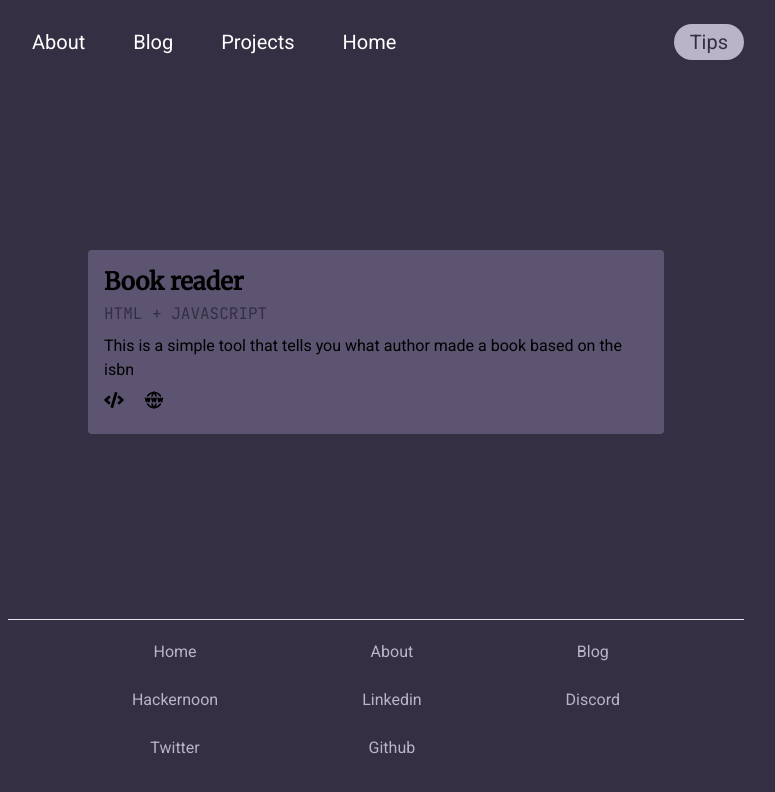
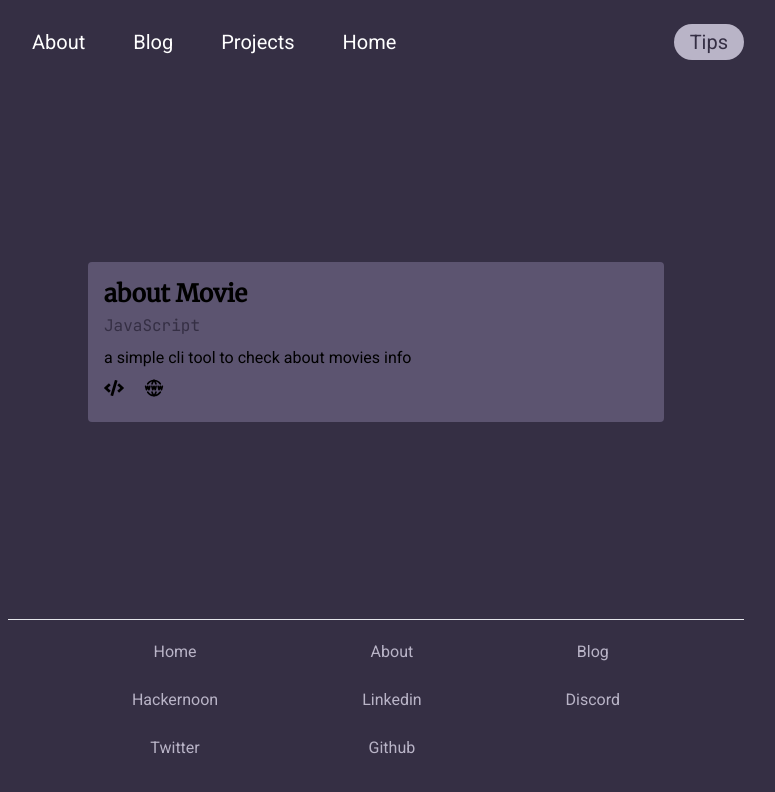
Before and after one commit to thrila/my-website, a Next.js app: page /projects in a window 1280 px wide. Shown: the top 792 px of the page, without its empty margins (264-1039 px from the left). Built offline with nearby package versions, Linux system fonts and the light colour scheme.

Commit message:
chore: add new project

```diff
--- a/src/app/about/page.tsx
+++ b/src/app/about/page.tsx
@@ -2,6 +2,13 @@ import React from 'react'
 import NavBar from '../components/header/navbar'
 import Footer from '../components/footer/footer'
 import AboutSection from '../components/aboutComponents/about-section'
+import { Metadata } from 'next'
+
+export const metadata: Metadata = {
+  title: "Thrila | About Me",
+  description: "an introduction",
+};
+
 
 const Index = () => {
   return (
--- a/src/app/blog/[id]/page.tsx
+++ b/src/app/blog/[id]/page.tsx
@@ -19,12 +19,12 @@ export async function generateMetadata({ params }: { params: { id: String } }) {
   const post = posts.find(post => post.id === id)
   if (!post) {
     return {
-      title: 'Post Not Found'
+      title: `Thrila |  404`
     }
   }
 
   return {
-    title: `cat ${post.id}.md`
+    title: `thrila | ${post.id}.md`
   }
 
 }
@@ -48,7 +48,7 @@ export default async function Post({ params }: { params: { id: string } }) {
           {pubDate}
         </p>
         <article >
-          <section className="mb-5" dangerouslySetInnerHTML={{ __html: contentHtml }} />
+          <section className="mb-5 list-disc" dangerouslySetInnerHTML={{ __html: contentHtml }} />
           <p className="mb-5">
             <Link href="/">← Back to Blogs</Link>
           </p>
--- a/src/app/blog/page.tsx
+++ b/src/app/blog/page.tsx
@@ -7,8 +7,8 @@ import BlogList from '../components/BlogSection/BlogList';
 
 
 export const metadata: Metadata = {
-  title: "[Thrila@Wired ~/blog]$",
-  description: "records of my thoughts and ideas",
+  title: "Thrila | blog",
+  description: "a place for my thoughts",
 };
 
 const index = () => {
--- a/src/app/components/projectSection/projectCard.tsx
+++ b/src/app/components/projectSection/projectCard.tsx
@@ -2,15 +2,15 @@ import Link from 'next/link'
 import { FaCode } from "react-icons/fa";
 import { TbWorldWww } from "react-icons/tb";
 
-const Card = () => {
+const Card = ({ name, technologies, description, website }: ProjectItem) => {
   return (
     <div className='container max-w-xl py-4 rounded bg-hover-color'>
       <Link href='#' className='flex flex-col justify-center items-left '>
-        <h1 className='font-bold text-2xl pb-1 font-serif'>Book reader</h1>
-        <p className='text-custom-background pb-2 font-mono'>HTML + JAVASCRIPT </p>
-        <p className='font-normal text font-sans'>This is a simple tool that tells you what author made a book based on the isbn </p>
+        <h1 className='font-bold text-2xl pb-1 font-serif'>{name}</h1>
+        <p className='text-custom-background pb-2 font-mono'>{technologies} </p>
+        <p className='font-normal text font-sans'>{description}</p>
         <div className='flex space-x-5 py-2 text-xl font-thin'>
-          <a href='#' target='_blank' rel="noopener noreferrer" aria-label='Projects Source code'> <FaCode /> </a>
+          <a href={website} target='_blank' rel="noopener noreferrer" aria-label='Projects Source code'> <FaCode /> </a>
           <a href='#' target='_blank' rel="noopener noreferrer" aria-label='Projects Live demo'> <TbWorldWww /> </a>
         </div>
       </Link>
--- a/src/app/page.tsx
+++ b/src/app/page.tsx
@@ -3,6 +3,12 @@ import { Hero } from "./components/hero";
 import Socials from "./components/iconSection/socials";
 import { Blog } from "./components/BlogSection/blog";
 import Footer from "./components/footer/footer";
+import { Metadata } from "next";
+
+export const metadata: Metadata = {
+  title: "Thrila | Home",
+  description: "Portfolio and blog",
+};
 
 export default function Home() {
   return (
--- a/src/app/projects/page.tsx
+++ b/src/app/projects/page.tsx
@@ -2,13 +2,21 @@ import React from 'react'
 import Card from '../components/projectSection/projectCard'
 import NavBar from '../components/header/navbar'
 import Footer from '../components/footer/footer'
+import { Metadata } from 'next'
+import ProjectItems from './projects'
 
+export const metadata: Metadata = {
+  title: "Thrila | Projects",
+  description: "Portfolio and Projects",
+};
 
 const Projects = () => {
   return (
     <div className="flex flex-col min-h-screen  font-sans bg-custom-background  justify-between items-stretch">
       <NavBar />
-      <Card />
+      {ProjectItems.map((item) => {
+        return (<Card name={item.name} description={item.description} website={item.website} technologies={item.technologies} />)
+      })}
       <Footer />
     </div>
   )
--- /dev/null
+++ b/src/app/projects/projects.ts
@@ -0,0 +1,10 @@
+const ProjectItems: ProjectItem[] = [
+  {
+    name: "about Movie",
+    technologies: "JavaScript",
+    description: 'a simple cli tool to check about movies info',
+    website: 'https://github.com/thrila/about-movie'
+  }
+]
+
+export default ProjectItems
--- a/types.d.ts
+++ b/types.d.ts
@@ -3,3 +3,9 @@ type BlogPost = {
   date: string,
   title: string,
 }
+type ProjectItem = {
+  name: string,
+  description: string,
+  technologies: string,
+  website: string
+}
```
